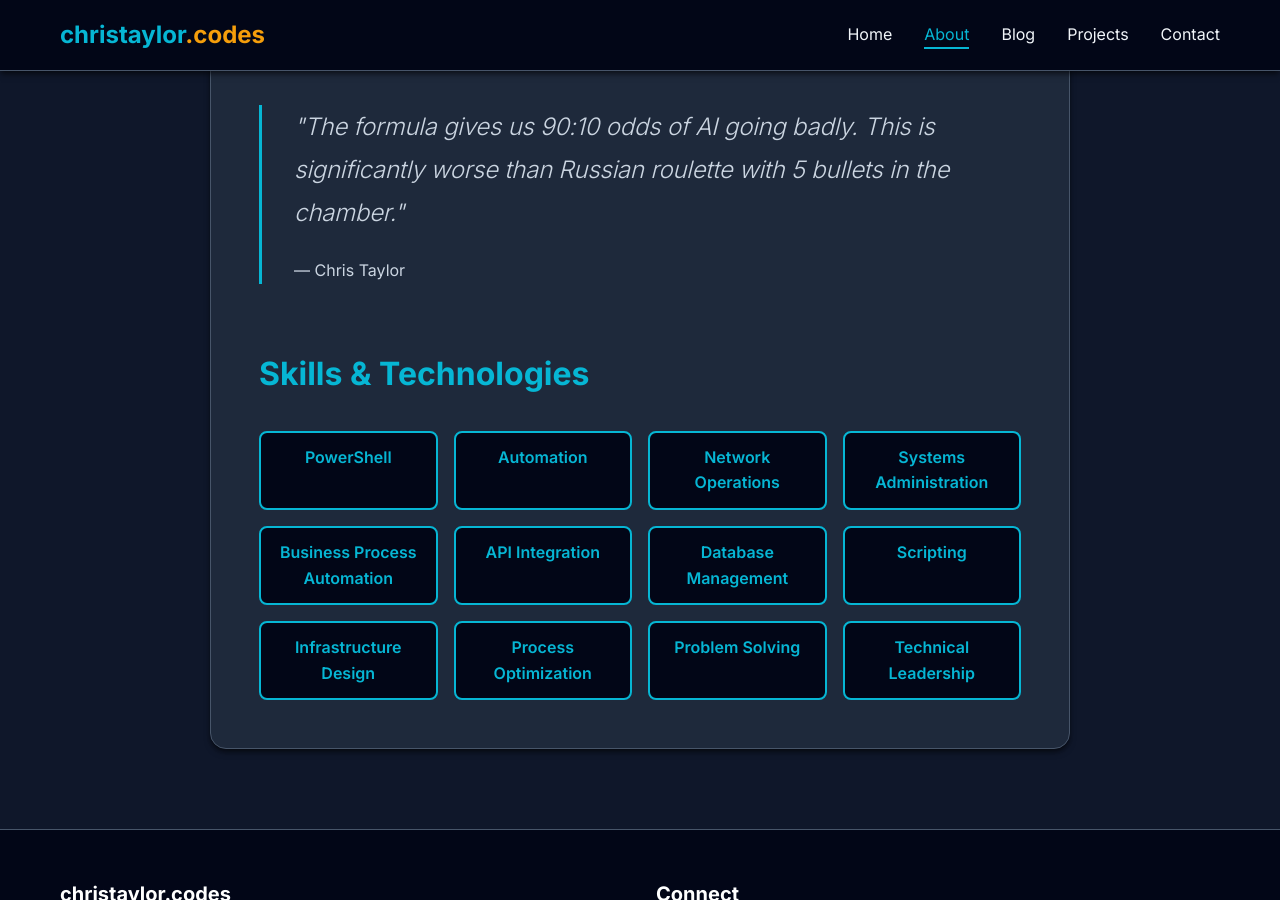
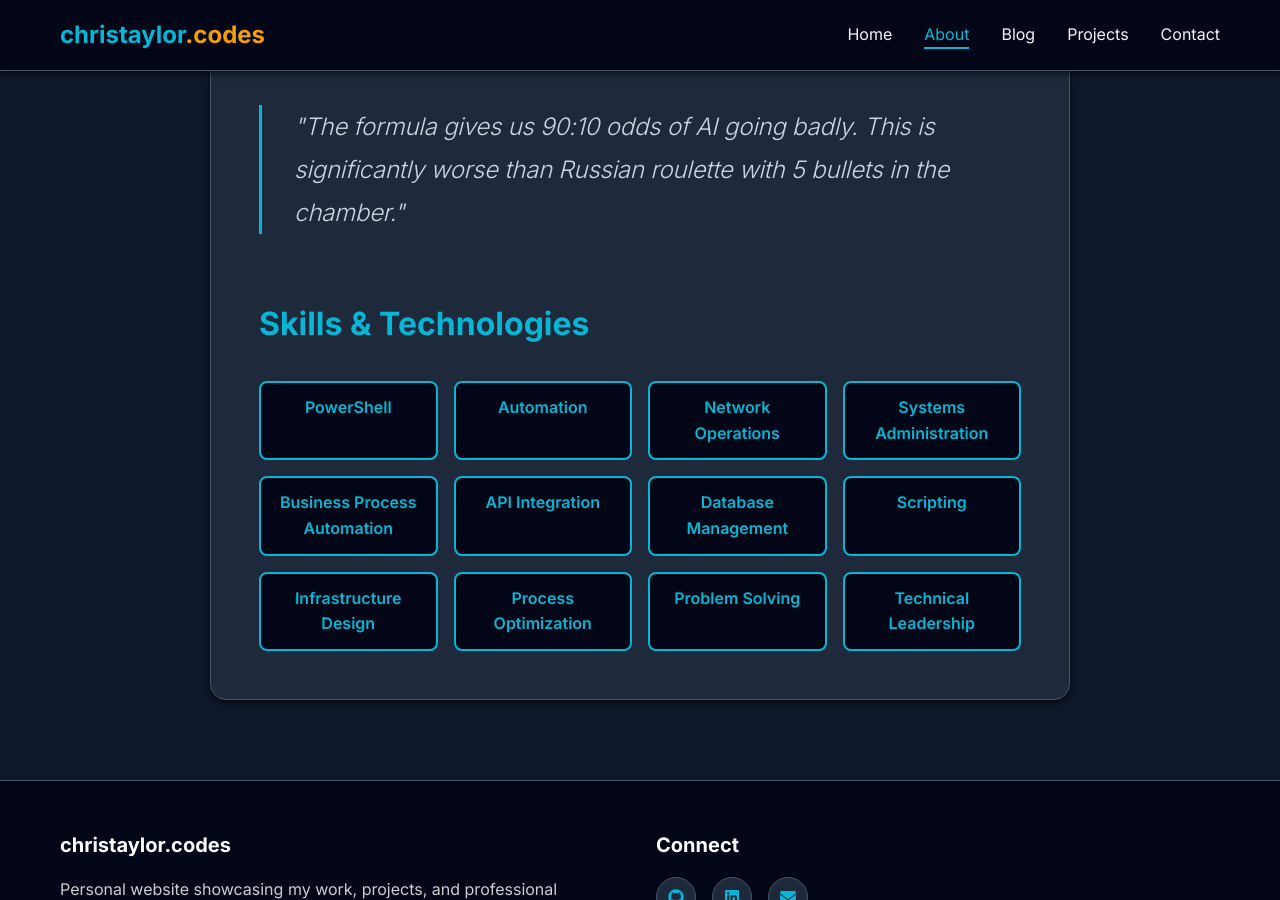
Before and after one commit to christaylorcodes/christaylorcodes.github.io, a Jekyll site: the page built from about.html, in a window 1280 px wide and 900 px high, scrolled down 1219 px. Built offline with Jekyll 4.4.1, drawn with Linux system fonts in a browser that asks for light colours.

Commit message:
Remove redundant attribution from About page quote
Remove quote attribution footer as the quote link context makes it clear.

🤖 Generated with [Claude Code](https://claude.com/claude-code)

Co-Authored-By: Claude <noreply@anthropic.com>

```diff
--- a/about.html
+++ b/about.html
@@ -53,9 +53,6 @@ permalink: /about/
                     <p class="quote-text">
                         "The formula gives us 90:10 odds of AI going badly. This is significantly worse than Russian roulette with 5 bullets in the chamber."
                     </p>
-                    <footer class="quote-attribution">
-                        — Chris Taylor
-                    </footer>
                 </blockquote>
             </a>
 
```
